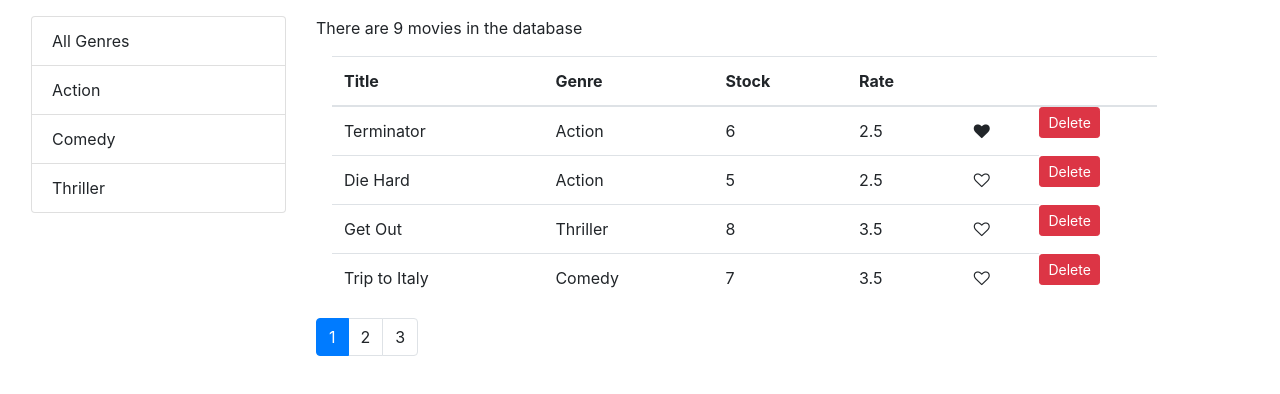
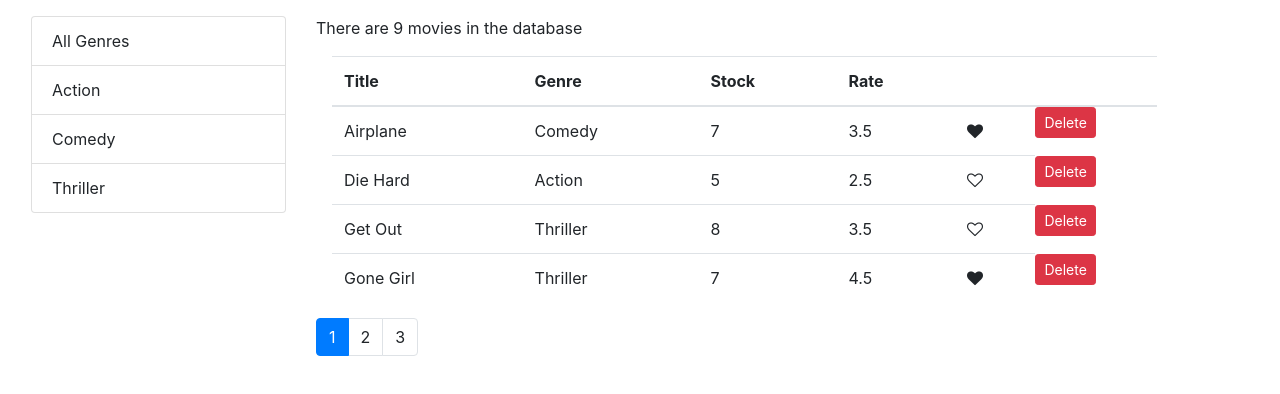
Before and after one commit to msinta/react-codewmosh, a React (Create React App) app in the folder vidly/: page / in a window 1280 px wide. Shown: the top 394 px of the page. Built offline with nearby package versions, Linux system fonts and the light colour scheme.

Commit message:
added in new sorting method for table

```diff
--- a/vidly/src/components/movies.jsx
+++ b/vidly/src/components/movies.jsx
@@ -5,6 +5,7 @@ import Pagination from "./common/pagination";
 import { paginate } from "../utils/paginate";
 import List from "./common/list";
 import MoviesTable from "./moviesTable";
+import _ from 'lodash'
 
 class Movies extends Component {
   state = {
@@ -12,6 +13,7 @@ class Movies extends Component {
     newMovies: getMovies(),
     pageSize: 4,
     currentPage: 1,
+    sortColumn: {path: 'title', order: 'asc'}
   };
 
   componentDidMount() {
@@ -41,7 +43,14 @@ class Movies extends Component {
   }
 
   handleSort = path => {
-
+    const sortColumn = {...this.state.sortColumn};
+    if (sortColumn.path === path)
+      sortColumn.order = (sortColumn.order === 'asc') ? 'desc': 'asc'
+    else {
+      sortColumn.path = path
+      sortColumn.order = 'asc'
+    }
+    this.setState({sortColumn});
 
   }
 
@@ -51,6 +60,7 @@ class Movies extends Component {
       currentPage,
       newMovies: allMovies,
       genres,
+      sortColumn,
       selectedGenre,
     } = this.state;
     if (this.state.newMovies.length === 0)
@@ -61,7 +71,9 @@ class Movies extends Component {
         ? allMovies.filter((m) => m.genre._id === selectedGenre._id)
         : allMovies;
 
-    const newMovies = paginate(filtered, currentPage, pageSize);
+    const sorted = _.orderBy(filtered, [sortColumn.path], [sortColumn.order])
+
+    const newMovies = paginate(sorted, currentPage, pageSize);
 
     return (
       <div className="container m-3">
```
